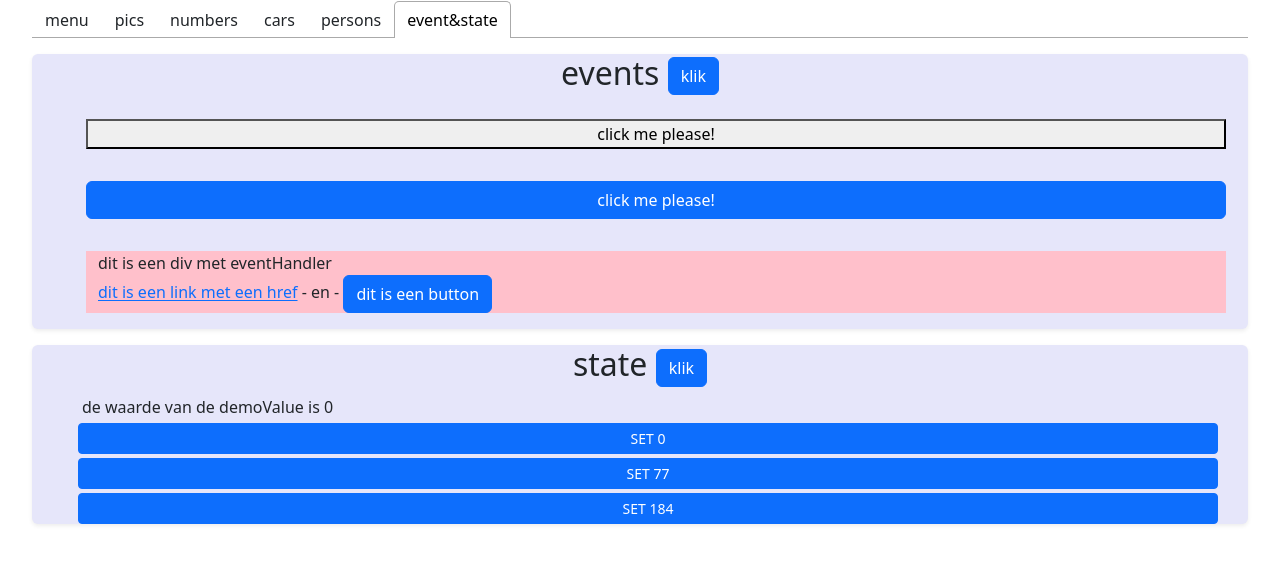
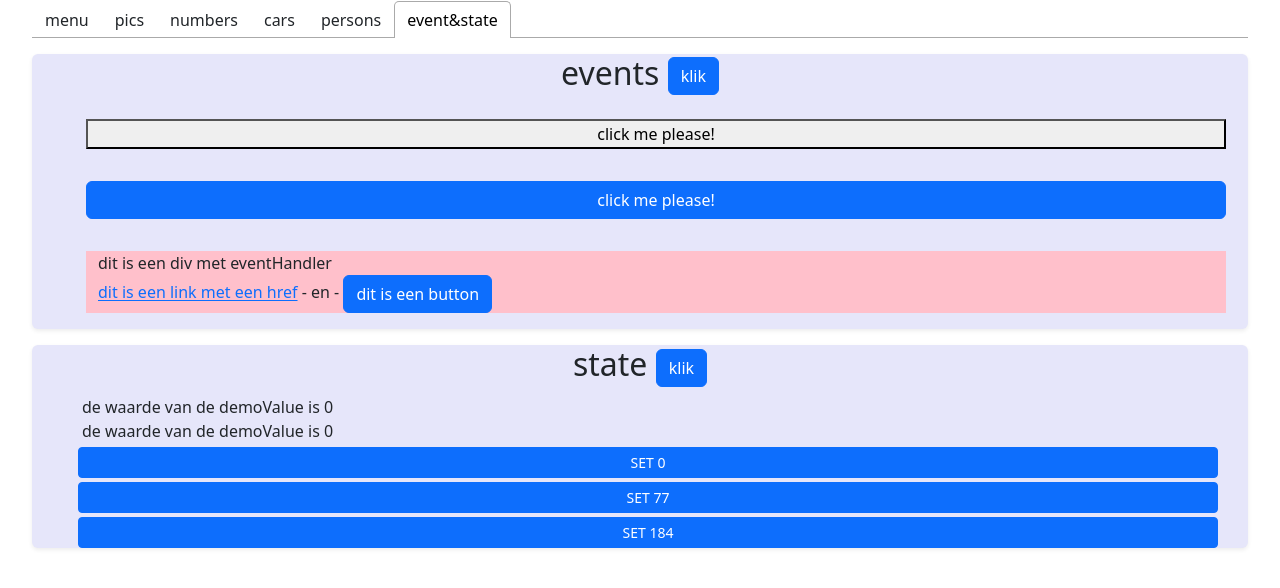
Before and after one commit to axeltuyaerts/dynamic_oefeningen, a React (Create React App) app: page / in a window 1280 px wide. Both pictures are taken after a click on the tab "event&state". Shown: the top 588 px of the page. Built offline with nearby package versions, Linux system fonts and the light colour scheme.

Commit message:
3.5 demoValue 2 keer

```diff
--- a/src/components/StateDemo.js
+++ b/src/components/StateDemo.js
@@ -7,6 +7,7 @@ export function StateDemo() {
 
     return <Section title={"state"}>
         <div>de waarde van de demoValue is {demoValue}</div>
+        <div>de waarde van de demoValue is {demoValue}</div>
         <MyButton onClick={() => setDemoValue(0)}> SET 0</MyButton>
         <MyButton onClick={() => setDemoValue(77)}> SET 77</MyButton>
         <MyButton onClick={() => setDemoValue(184)}> SET 184</MyButton>
```
